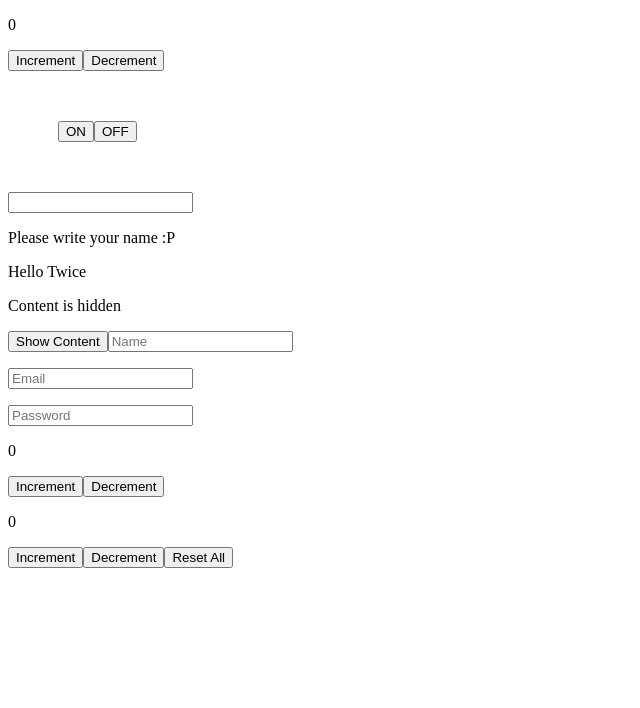
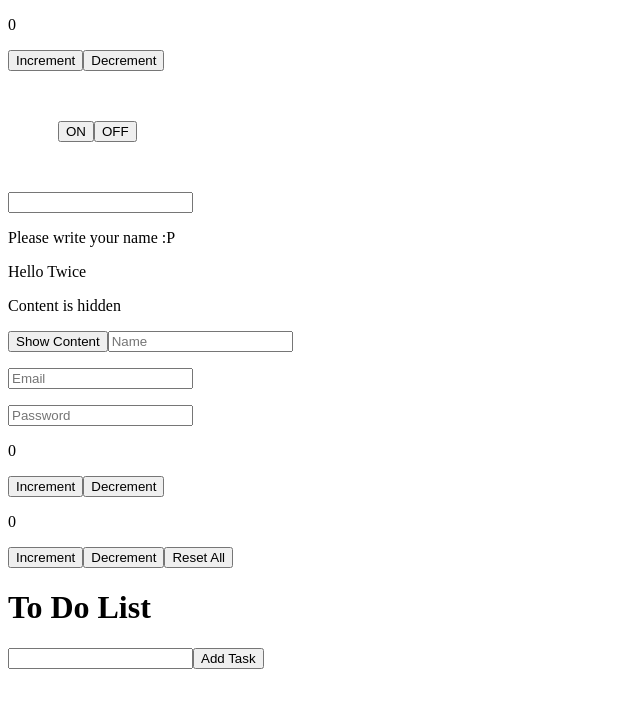
Before and after one commit to dncworking/JSX_useState, a React (Vite) app: page / in a window 1280 px wide. Shown: the top 708 px of the page, without its empty margins (0-640 px from the left). Built offline with nearby package versions, Linux system fonts and the light colour scheme.

Commit message:
Seven.jsx / work done

```diff
--- a/src/App.jsx
+++ b/src/App.jsx
@@ -8,6 +8,7 @@ import Three from "./Three";
 import Four from "./Four";
 import Five from "./Five";
 import Six from "./Six";
+import Seven from "./Seven";
 
 function App() {
   const [count, setCount] = useState(0);
@@ -20,6 +21,7 @@ function App() {
       <Four />
       <Five />
       <Six />
+      <Seven />
     </>
   );
 }
--- /dev/null
+++ b/src/Seven.jsx
@@ -0,0 +1,38 @@
+import { useState } from "react";
+
+function Seven() {
+  const [task, setTask] = useState("");
+  const [todoList, setTodoList] = useState([]);
+
+  const addTask = () => {
+    if (task.trim() !== "") {
+      setTodoList([...todoList, task]);
+      setTask("");
+    }
+  };
+
+  const removeTask = (indexToRemove) => {
+    const updateList = todoList.filter((_, index) => index !== indexToRemove);
+    setTodoList(updateList);
+  };
+  return (
+    <>
+      <h1>To Do List</h1>
+      <input
+        type="text"
+        value={task}
+        onChange={(e) => setTask(e.target.value)}
+      />
+      <button onClick={addTask}>Add Task</button>
+
+      <ul>
+        {todoList.map((item, index) => (
+          <li key={index}>
+            {item} <button onClick={() => removeTask(index)}>Remove</button>
+          </li>
+        ))}
+      </ul>
+    </>
+  );
+}
+export default Seven;
```
